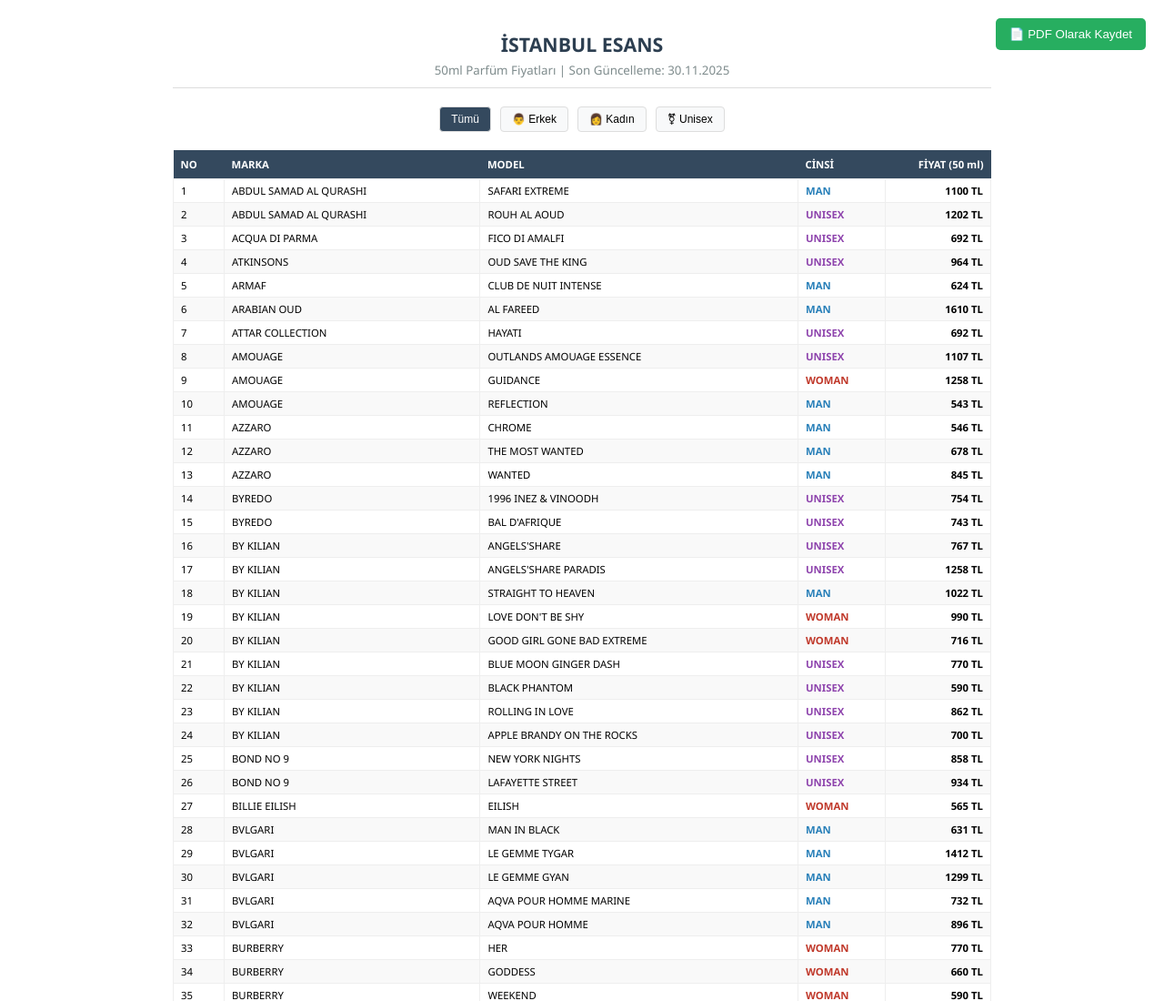
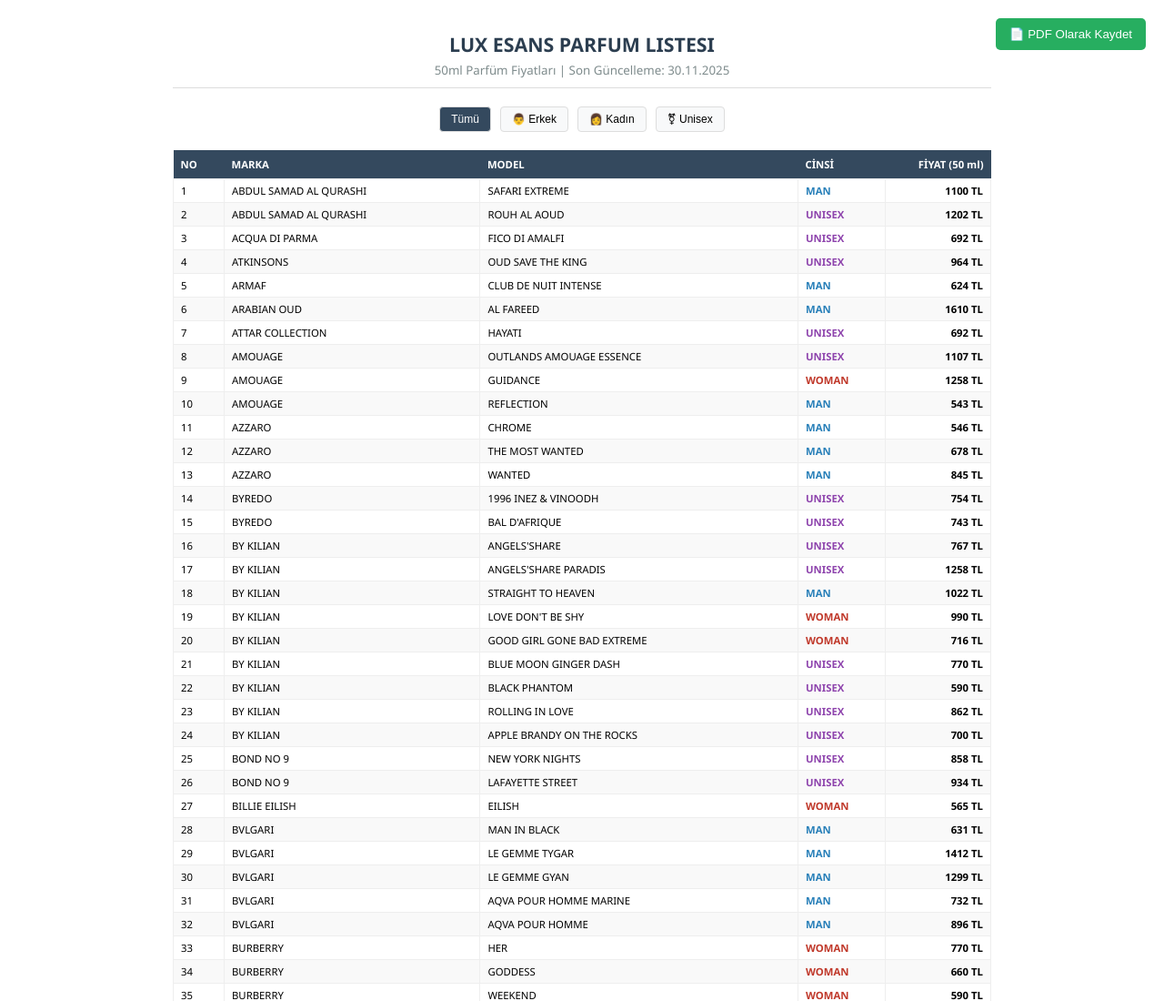
Before and after one commit to vatich0/parfum-listesi, a plain HTML site: page index.html in a window 1280 px wide. Shown: the top 1100 px of the page at 91% size. Drawn offline with Linux system fonts and the light colour scheme.

Commit message:
Update index.html

```diff
--- a/index.html
+++ b/index.html
@@ -31,7 +31,7 @@
 <button class="print-btn" onclick="window.print()">📄 PDF Olarak Kaydet</button>
 
 <div class="container">
-    <h1>İSTANBUL ESANS</h1>
+    <h1>LUX ESANS PARFUM LISTESI</h1>
     <div class="subtitle">50ml Parfüm Fiyatları | Son Güncelleme: 30.11.2025</div>
 
     <div class="controls">
```
